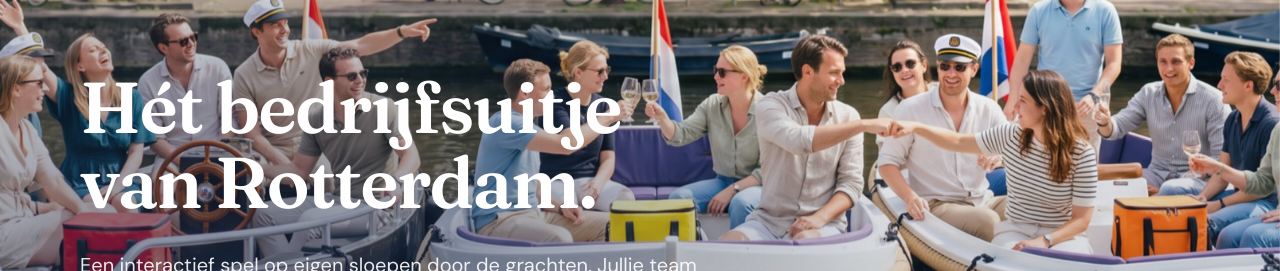
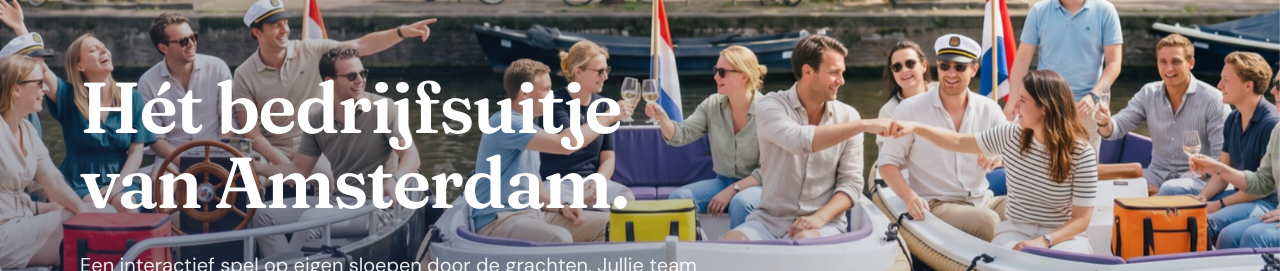
Before and after one commit to ramon-commits/sloepenspel-amsterdam, a Next.js app: page / in a window 1280 px wide. Shown: the part 266-537 px from the top of the page. Built offline with nearby package versions, Linux system fonts and the light colour scheme; no server answers.

Commit message:
admin: update Headline (content/pages/index.ts)

```diff
--- a/content/pages/index.ts
+++ b/content/pages/index.ts
@@ -2,7 +2,7 @@
 
 export const homePage = {
   hero: {
-    headline: "Hét bedrijfsuitje van Rotterdam. ",
+    headline: "Hét bedrijfsuitje van Amsterdam.",
     subheadline:
       "Een interactief spel op eigen sloepen door de grachten. Jullie team vaart, speelt en ontdekt het échte Amsterdam, in één middag.",
     primaryCta: "Vraag een offerte aan",
```
